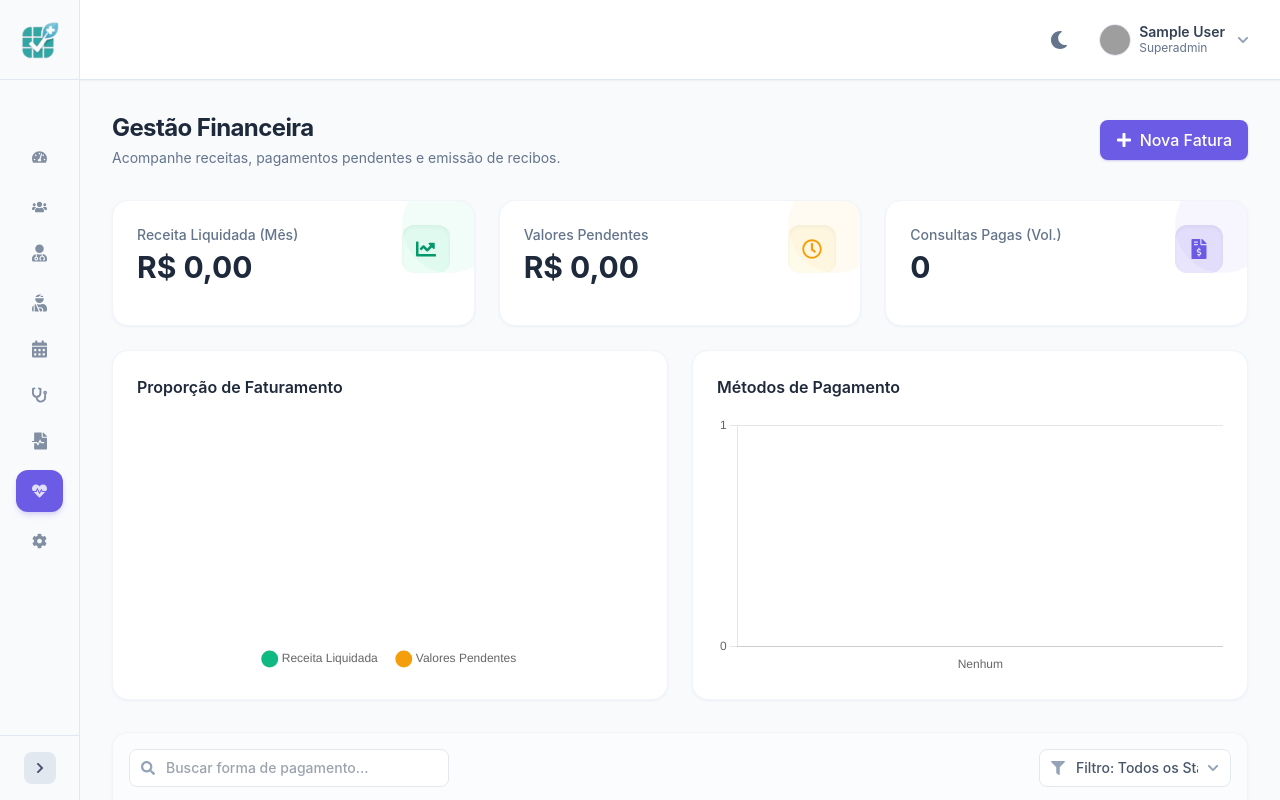
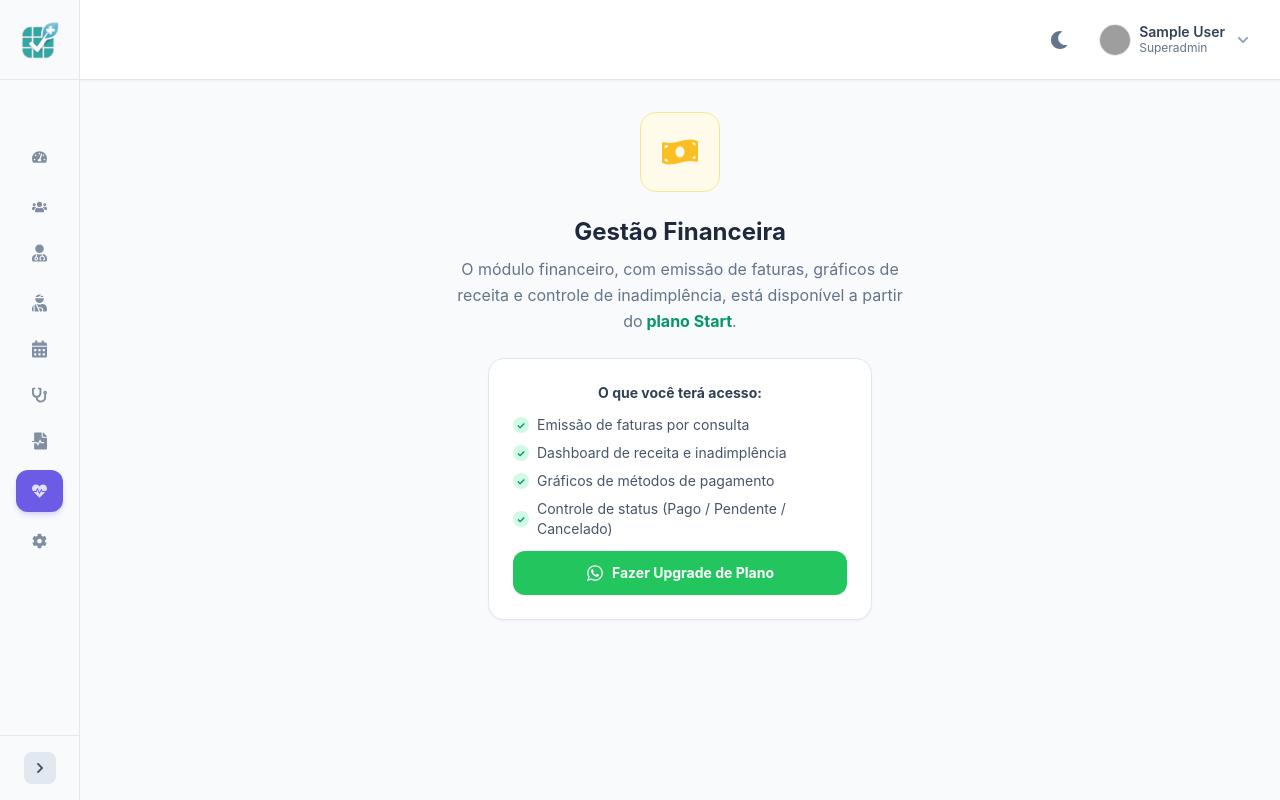
Before and after one commit to mateusdev2311/front-sisagenda, a React (Vite) app: page /financial in a window 1280 px wide. Built offline with nearby package versions, Linux system fonts and the light colour scheme; no server answers; sample sign-in values are in the browser's storage; grey boxes are pictures that could not be loaded.

Commit message:
feat: add new Records, Schedules, and Financial pages to the application.

```diff
--- a/src/pages/FinancialPage.jsx
+++ b/src/pages/FinancialPage.jsx
@@ -7,6 +7,8 @@ import Pagination from '../components/Pagination';
 import toast from 'react-hot-toast';
 import Select from 'react-select';
 import { useSettings } from '../context/SettingsContext';
+import { getCompanyInfo } from '../services/aiService';
+import { FaWhatsapp } from 'react-icons/fa';
 import { Chart as ChartJS, ArcElement, Tooltip, Legend, CategoryScale, LinearScale, BarElement, Title } from 'chart.js';
 import { Doughnut, Bar } from 'react-chartjs-2';
 
@@ -37,12 +39,16 @@ const FinancialPage = () => {
     const [stats, setStats] = useState({ totalRevenue: 0, pendingAmount: 0, paidCount: 0 });
     const [revenueChartData, setRevenueChartData] = useState(null);
     const [methodChartData, setMethodChartData] = useState(null);
+    const [companyPlan, setCompanyPlan] = useState(null); // null = loading
 
     // ----------------------------------------------------------------------
     // 3. Efeitos de Montagem e Busca de Dados
     // ----------------------------------------------------------------------
     useEffect(() => {
         fetchData();
+        getCompanyInfo()
+            .then(res => setCompanyPlan(res.data?.plan || 'free'))
+            .catch(() => setCompanyPlan('free'));
     }, []);
 
     // Atualiza os KPIs sempre que os pagamentos mudam
@@ -240,6 +246,49 @@ const FinancialPage = () => {
     useEffect(() => {
         setCurrentPage(1);
     }, [searchTerm, statusFilter]);
+
+    // ── Paywall para plano Free ──────────────────────────────────────────────
+    if (companyPlan === 'free') {
+        return (
+            <div className="flex flex-col items-center justify-center min-h-[60vh] gap-6 animate-in fade-in duration-500">
+                <div className="w-20 h-20 rounded-2xl bg-amber-50 border border-amber-200 flex items-center justify-center">
+                    <FaMoneyBillWave className="text-amber-400 text-4xl" />
+                </div>
+                <div className="text-center max-w-md">
+                    <h2 className="text-2xl font-bold text-slate-800 mb-2">Gestão Financeira</h2>
+                    <p className="text-slate-500 leading-relaxed">
+                        O módulo financeiro, com emissão de faturas, gráficos de receita e controle de inadimplência,
+                        está disponível a partir do
+                        <span className="font-bold text-emerald-600"> plano Start</span>.
+                    </p>
+                </div>
+                <div className="bg-white border border-slate-200 rounded-2xl p-6 shadow-sm max-w-sm w-full space-y-3">
+                    <p className="text-sm font-bold text-slate-700 text-center">O que você terá acesso:</p>
+                    <ul className="space-y-2 text-sm text-slate-600">
+                        {['Emissão de faturas por consulta', 'Dashboard de receita e inadimplência', 'Gráficos de métodos de pagamento', 'Controle de status (Pago / Pendente / Cancelado)'].map(f => (
+                            <li key={f} className="flex items-center gap-2">
+                                <span className="w-4 h-4 rounded-full bg-emerald-100 text-emerald-600 flex items-center justify-center text-[10px] font-bold flex-shrink-0">✓</span>
+                                {f}
+                            </li>
+                        ))}
+                    </ul>
+                    <a
+                        href={`https://wa.me/5538999748911?text=${encodeURIComponent('Olá! Tenho interesse em fazer upgrade do meu plano no Sisagenda para liberar o módulo financeiro. Poderia me enviar mais informações?')}`}
+                        target="_blank"
+                        rel="noopener noreferrer"
+                        className="w-full flex items-center justify-center gap-2 py-3 mt-2 bg-green-500 hover:bg-green-600 text-white font-bold rounded-xl text-sm transition-all shadow-sm"
+                    >
+                        <FaWhatsapp className="text-lg" />
+                        Fazer Upgrade de Plano
+                    </a>
+                </div>
+            </div>
+        );
+    }
+
+    if (companyPlan === null) {
+        return <div className="flex items-center justify-center min-h-[60vh] text-slate-400">Carregando...</div>;
+    }
 
     return (
         <div className="space-y-6 animate-in slide-in-from-bottom-4 duration-500 fade-in h-4/5 flex flex-col">
--- a/src/pages/RecordsPage.jsx
+++ b/src/pages/RecordsPage.jsx
@@ -47,6 +47,7 @@ const RecordsPage = () => {
 
     // Financial Integration State
     const [billingRecords, setBillingRecords] = useState([]);
+    const [companyPlan, setCompanyPlan] = useState('start'); // default allows access while loading
 
     // ─── IA: Estado de Gravação de Áudio ────────────────────────────────────────────
     const [aiConfigured, setAiConfigured] = useState(false);
@@ -83,7 +84,10 @@ const RecordsPage = () => {
         fetchInitialData();
         // Checar se a IA está configurada
         getCompanyInfo()
-            .then(res => setAiConfigured(res.data?.ai_configured || false))
+            .then(res => {
+                setAiConfigured(res.data?.ai_configured || false);
+                setCompanyPlan(res.data?.plan || 'free');
+            })
             .catch(() => {});
     }, []);
 
@@ -818,6 +822,29 @@ const RecordsPage = () => {
                             <div className="md:col-span-2 bg-emerald-50/50 p-4 rounded-xl border border-emerald-100">
                                 <div className="flex items-center justify-between">
                                     <div className="flex items-center gap-2">
+                                        <span className="font-bold text-sm text-emerald-800">Gerar Faturamento / Cobrança</span>
+                                    </div>
+                                    <span className="text-xs text-emerald-600/70 font-medium bg-emerald-100 px-2 py-0.5 rounded-full">Integração Financeira</span>
+                                </div>
+
+                                {companyPlan === 'free' ? (
+                                    <div className="flex flex-col gap-2 mt-3">
+                                        <p className="text-xs text-amber-700 bg-amber-50 border border-amber-200 rounded-lg px-3 py-2 font-medium">
+                                            🔒 O módulo de faturamento não está disponível no plano Free.
+                                            Faça upgrade para o plano <strong>Start</strong> ou superior.
+                                        </p>
+                                        <a
+                                            href={`https://wa.me/5538999748911?text=${encodeURIComponent('Olá! Tenho interesse em fazer upgrade do meu plano no Sisagenda para liberar o módulo financeiro. Poderia me enviar mais informações?')}`}
+                                            target="_blank"
+                                            rel="noopener noreferrer"
+                                            className="flex items-center justify-center gap-2 py-2 bg-green-500 hover:bg-green-600 text-white font-bold rounded-lg text-xs transition-all"
+                                        >
+                                            Fazer Upgrade pelo WhatsApp
+                                        </a>
+                                    </div>
+                                ) : (
+                                    <>
+                                        <div className="flex items-center gap-2 mt-3">
                                             <input
                                                 type="checkbox"
                                                 id="integrateBilling"
@@ -825,13 +852,10 @@ const RecordsPage = () => {
                                                 checked={formData.integrateBilling}
                                                 onChange={e => setFormData({ ...formData, integrateBilling: e.target.checked })}
                                             />
-                                        <label htmlFor="integrateBilling" className="font-bold text-sm text-emerald-800 cursor-pointer">
-                                            Gerar Faturamento / Cobrança
+                                            <label htmlFor="integrateBilling" className="font-bold text-sm text-slate-700 cursor-pointer">
+                                                Ativar cobrança para esta consulta
                                             </label>
                                         </div>
-                                    <span className="text-xs text-emerald-600/70 font-medium bg-emerald-100 px-2 py-0.5 rounded-full">Integração Financeira</span>
-                                </div>
-
                                         {formData.integrateBilling && (
                                             <div className="grid grid-cols-1 md:grid-cols-2 gap-4 mt-4 animate-in slide-in-from-top-2">
                                                 <div>
@@ -861,6 +885,8 @@ const RecordsPage = () => {
                                                 </div>
                                             </div>
                                         )}
+                                    </>
+                                )}
                             </div>
                         )}
                     </div>
--- a/src/pages/SchedulesPage.jsx
+++ b/src/pages/SchedulesPage.jsx
@@ -126,6 +126,7 @@ const SchedulesPage = () => {
     const [recordingConsultation, setRecordingConsultation] = useState(null); // which consultation we’re filling the record for
     const [recordData, setRecordData] = useState({ description: '', prescription: '' });
     const [isSavingRecord, setIsSavingRecord] = useState(false);
+    const [companyPlan, setCompanyPlan] = useState('start'); // default allows access while loading
 
     // AI Variables
     const [aiConfigured, setAiConfigured] = useState(false);
@@ -262,7 +263,10 @@ const SchedulesPage = () => {
             .catch(() => { }); // Sem integração configurada é OK silenciosamente
 
         getCompanyInfo()
-            .then(res => setAiConfigured(res.data?.ai_configured || false))
+            .then(res => {
+                setAiConfigured(res.data?.ai_configured || false);
+                setCompanyPlan(res.data?.plan || 'free');
+            })
             .catch(() => {});
     }, [currentDate]);
 
@@ -977,6 +981,23 @@ const SchedulesPage = () => {
                             <FaMoneyBillWave className="text-emerald-600" />
                             <h5 className="font-bold text-slate-700 text-sm">Faturamento Expresso (Opcional)</h5>
                         </div>
+                        {companyPlan === 'free' ? (
+                            <div className="flex flex-col gap-2 py-2">
+                                <p className="text-xs text-amber-700 bg-amber-50 border border-amber-200 rounded-lg px-3 py-2 font-medium">
+                                    🔒 O faturamento expresso não está disponível no plano Free.
+                                    Faça upgrade para o plano <strong>Start</strong> ou superior.
+                                </p>
+                                <a
+                                    href={`https://wa.me/5538999748911?text=${encodeURIComponent('Olá! Tenho interesse em fazer upgrade do meu plano no Sisagenda. Poderia me enviar mais informações?')}`}
+                                    target="_blank"
+                                    rel="noopener noreferrer"
+                                    className="flex items-center justify-center gap-2 py-2 bg-green-500 hover:bg-green-600 text-white font-bold rounded-lg text-xs transition-all"
+                                >
+                                    Fazer Upgrade pelo WhatsApp
+                                </a>
+                            </div>
+                        ) : (
+                            <>
                                 <div className="grid grid-cols-2 gap-4">
                                     <div>
                                         <label className="text-xs font-semibold text-slate-600">Valor Cobrado (R$)</label>
@@ -994,7 +1015,9 @@ const SchedulesPage = () => {
                                         </select>
                                     </div>
                                 </div>
-                        <p className="text-[11px] text-slate-400 mt-2">* Ao preencher valor, uma fatura "Pendente" será gerada automaticamente na guia Financeiro.</p>
+                                <p className="text-[11px] text-slate-400 mt-2">* Ao preencher valor, uma fatura "Pendente" será gerada automaticamente na guía Financeiro.</p>
+                            </>
+                        )}
                     </div>
 
                     <div className="modal-footer flex items-center pt-6 mt-6 border-t border-slate-100 -mx-6 -mb-6 px-6 bg-slate-50 rounded-b-xl gap-3">
```
Lines whose indentation alone changed are shown as unchanged.
